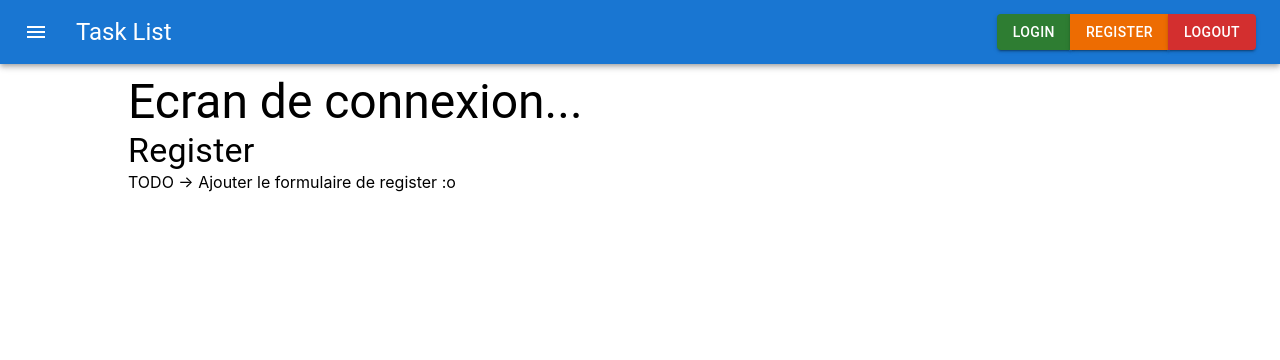
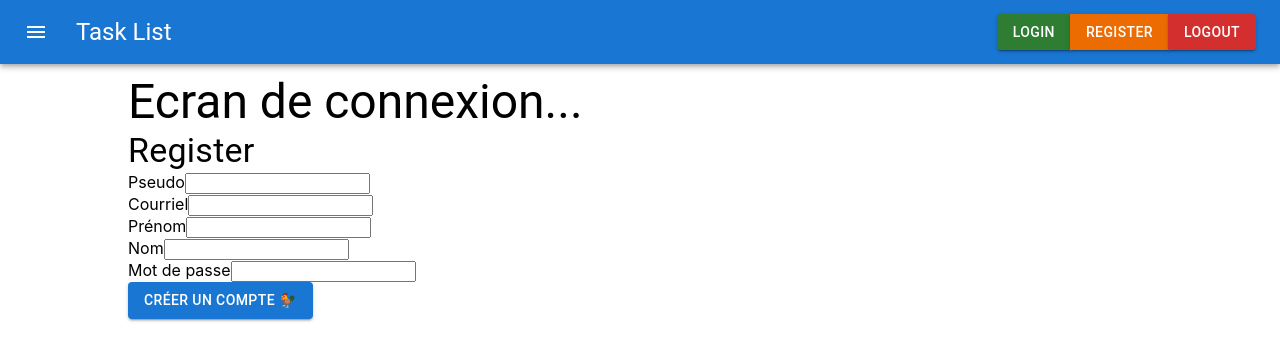
Before and after one commit to FormCours/Interface3Namur_JS2022_FilRouge_React, a React (Create React App) app: page /auth/register in a window 1280 px wide. Shown: the top 360 px of the page. Built offline with nearby package versions, Linux system fonts and the light colour scheme.

Commit message:
Add Register form

```diff
--- a/package.json
+++ b/package.json
@@ -17,6 +17,7 @@
     "prop-types": "^15.8.1",
     "react": "^18.2.0",
     "react-dom": "^18.2.0",
+    "react-hook-form": "^7.34.2",
     "react-redux": "^8.0.2",
     "react-router-dom": "^6.3.0",
     "react-scripts": "5.0.1",
--- /dev/null
+++ b/src/containers/form-register/form-register.jsx
@@ -0,0 +1,44 @@
+import { Button } from '@mui/material';
+import { useForm } from 'react-hook-form';
+
+const FormRegister = () => {
+
+    const { register, handleSubmit, reset } = useForm();
+
+    const onRegister = (data) => {
+        console.log(data);
+
+        reset();
+    };
+
+    return (
+        <form onSubmit={handleSubmit(onRegister)}>
+            <div>
+                <label htmlFor='pseudo'>Pseudo</label>
+                <input id='pseudo' type='text' {...register('pseudo')} />
+            </div>
+            <div>
+                <label htmlFor='email'>Courriel</label>
+                <input id='email' type='email' {...register('email')} />
+            </div>
+            <div>
+                <label htmlFor='firstname'>Prénom</label>
+                <input id='firstname' type='text' {...register('firstname')} />
+            </div>
+            <div>
+                <label htmlFor='lastname'>Nom</label>
+                <input id='lastname' type='text' {...register('lastname')} />
+            </div>
+            <div>
+                <label htmlFor='password'>Mot de passe</label>
+                <input id='password' type='password' {...register('password')} />
+            </div>
+
+            <Button type='submit' variant='contained' color='primary'>
+                Créer un compte 🐓
+            </Button>
+        </form>
+    );
+};
+
+export default FormRegister;
--- a/src/pages/auth/register.jsx
+++ b/src/pages/auth/register.jsx
@@ -1,4 +1,5 @@
 import { Typography } from '@mui/material';
+import FormRegister from '../../containers/form-register/form-register';
 
 const Register = () => {
 
@@ -8,7 +9,7 @@
                 Register
             </Typography>
 
-            TODO → Ajouter le formulaire de register :o
+            <FormRegister />
         </>
     );
 };
```
Also changed, not shown: 2 other files (tests, documents, lock files or other folders).
